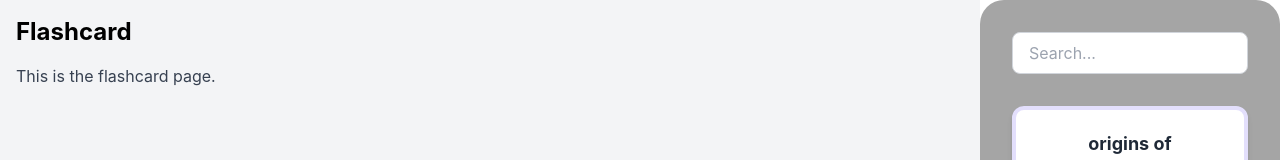
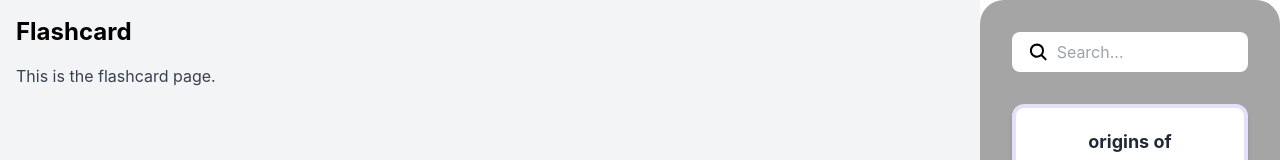
Before and after one commit to fahimWad/cs188-hci, a React (Create React App) app in the folder nebula/: page / in a window 1280 px wide. Shown: the top 160 px of the page. Built offline with nearby package versions, Linux system fonts and the light colour scheme.

Commit message:
Added generic IconComponent and search icon to search bar

```diff
--- a/nebula/package.json
+++ b/nebula/package.json
@@ -45,6 +45,7 @@
     ]
   },
   "devDependencies": {
+    "@types/prop-types": "^15.7.14",
     "tailwindcss": "^3.4.17"
   }
 }
--- /dev/null
+++ b/nebula/src/components/IconComponent.tsx
@@ -0,0 +1,13 @@
+import React from "react";
+import { IconType } from "react-icons";
+
+interface IconStar {
+    icon: IconType;
+    size?: number;
+}
+
+const IconComponent: React.FC<IconStar> = ({ icon: Icon, size = 24 }) => {
+    return React.createElement(Icon as React.ComponentType<any>, { size });
+};
+
+export default IconComponent;
--- a/nebula/src/components/Sidebar.tsx
+++ b/nebula/src/components/Sidebar.tsx
@@ -1,4 +1,5 @@
 import React, { useState } from 'react';
+import IconComponent from './IconComponent';
 import { IoSearch } from "react-icons/io5";
 
 const cards = [
@@ -31,13 +32,16 @@ const Sidebar: React.FC = () => {
     return (
         <div className="sidebar bg-[#A5A5A5] rounded-3xl w-[300px] p-8 flex flex-col h-screen box-border gap-4">
             <div className="flex items-center mb-4">
+                <div className="flex items-center bg-white rounded-lg px-4 py-2 w-full">
+                    <IconComponent icon={IoSearch} />
                     <input
                         type="text"
                         placeholder="Search..."
                         value={search}
                         onChange={(e) => setSearch(e.target.value)}
-                    className="border border-gray-300 rounded-lg px-4 py-2 w-full rounded-full"
+                        className="ml-2 outline-none bg-transparent w-full"
                     />
+                </div>
             </div>
             {filteredCards.map(card => (
                 <div
```
Also changed, not shown: 1 other file (tests, documents, lock files or other folders). Lines whose indentation alone changed are shown as unchanged.
